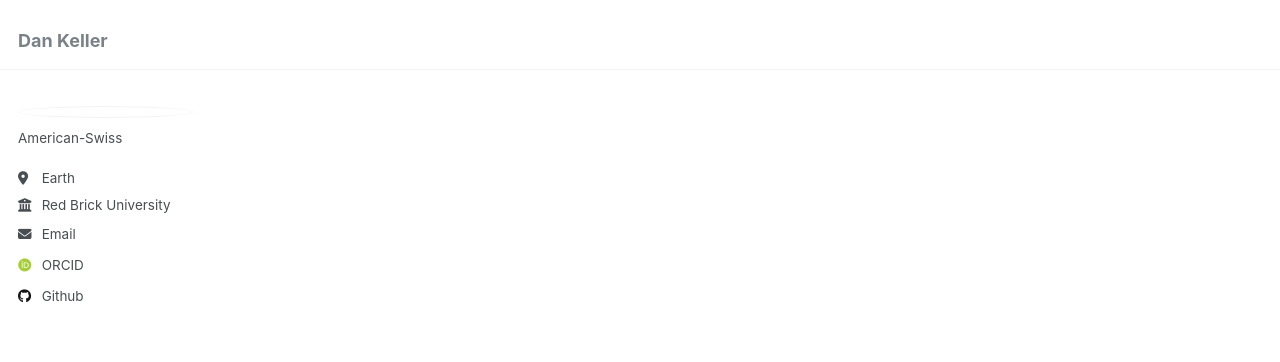
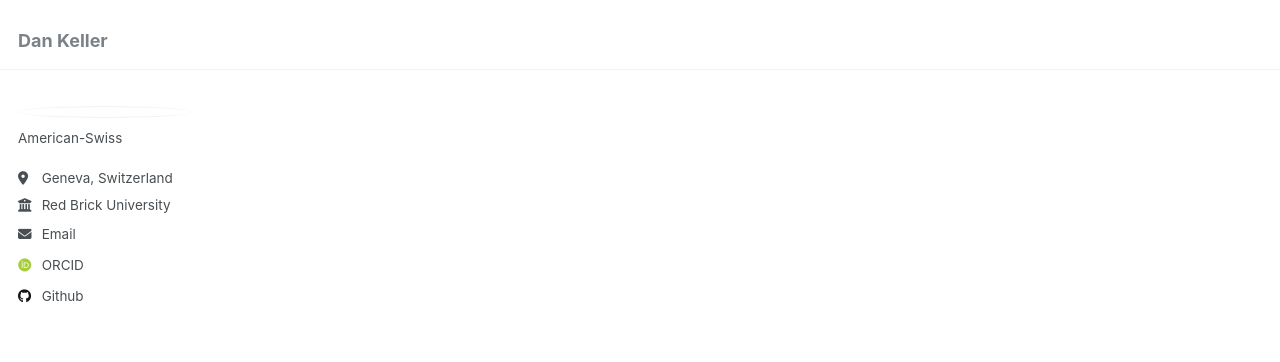
Before and after one commit to dkeller9/dkeller, a Jekyll site: the page built from _pages/about.md, in a window 1280 px wide. Shown: the top 362 px of the page. Built offline with Jekyll 4.4.1, drawn with Linux system fonts in a browser that asks for light colours; some web fonts are replaced.

Commit message:
Update _config.yml

```diff
--- a/_config.yml
+++ b/_config.yml
@@ -25,7 +25,7 @@ author:
   name             : ""
   pronouns         : # example: "she/her"
   bio              : "American-Swiss"
-  location         : "Earth"
+  location         : "Geneva, Switzerland"
   employer         : "Red Brick University"
   uri              : # URL
   email            : "none@example.org"
```
